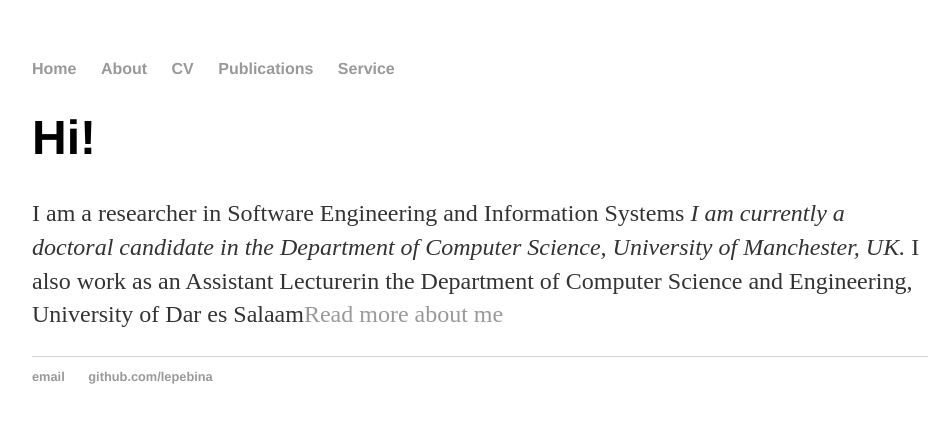
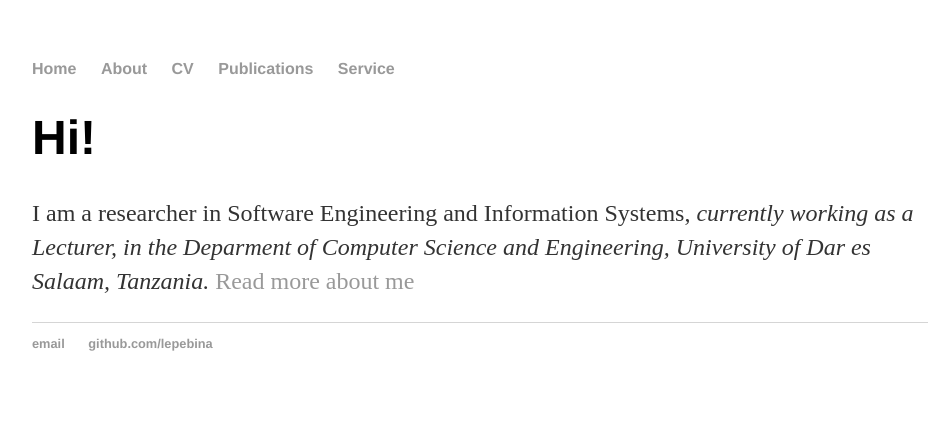
Before and after one commit to lepebina/lepebina.github.io, a Jekyll site: the page built from index.html, in a window 1280 px wide. Shown: the top 423 px of the page, without its empty margins (160-1110 px from the left). Built offline with Jekyll 4.4.1, drawn with Linux system fonts in a browser that asks for light colours.

Commit message:
Update index.html

```diff
--- a/index.html
+++ b/index.html
@@ -1,8 +1,9 @@
 ---
 layout: default
-title: Leonard Peter Binamungu
+title: Leonard Peter Binamungu (PhD)
 ---
 <div class="blurb">
 	<h1>Hi!</h1>
-	<p>I am a researcher in Software Engineering and Information Systems <em>I am currently a doctoral candidate in the Department of Computer Science, University of Manchester, UK.</em> I also work as an Assistant Lecturerin the Department of Computer Science and Engineering, University of Dar es Salaam<a href="/about">Read more about me</a></p>
+	<p>I am a researcher in Software Engineering and Information Systems, <em>currently working as a Lecturer, in the Deparment of Computer Science and Engineering, University of Dar es Salaam, Tanzania.</em>
+		<a href="/about">Read more about me</a></p>
 </div><!-- /.blurb -->
```
